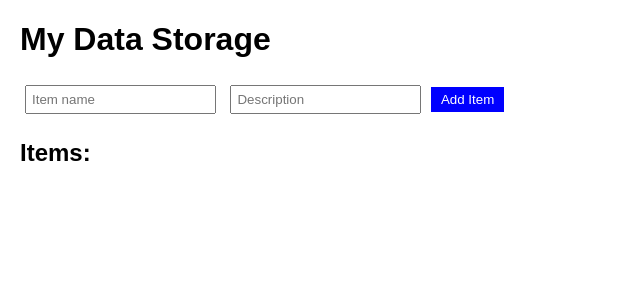
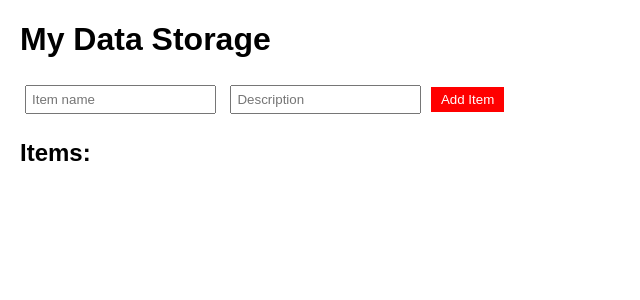
Before and after one commit to minapha007/idk, a Flask app: page / in a window 1280 px wide. Shown: the top 300 px of the page, without its empty margins (0-640 px from the left). Run offline with Flask 3, Linux system fonts and the light colour scheme; data that the repository does not hold is empty.

Commit message:
Update index.html

```diff
--- a/templates/index.html
+++ b/templates/index.html
@@ -5,7 +5,7 @@
     <style>
         body { font-family: Arial; margin: 20px; }
         input { padding: 5px; margin: 5px; }
-        button { padding: 5px 10px; background: blue; color: white; border: none; cursor: pointer; }
+        button { padding: 5px 10px; background: red; color: white; border: none; cursor: pointer; }
         .item { border: 1px solid #ccc; padding: 10px; margin: 10px 0; }
     </style>
 </head>
```
